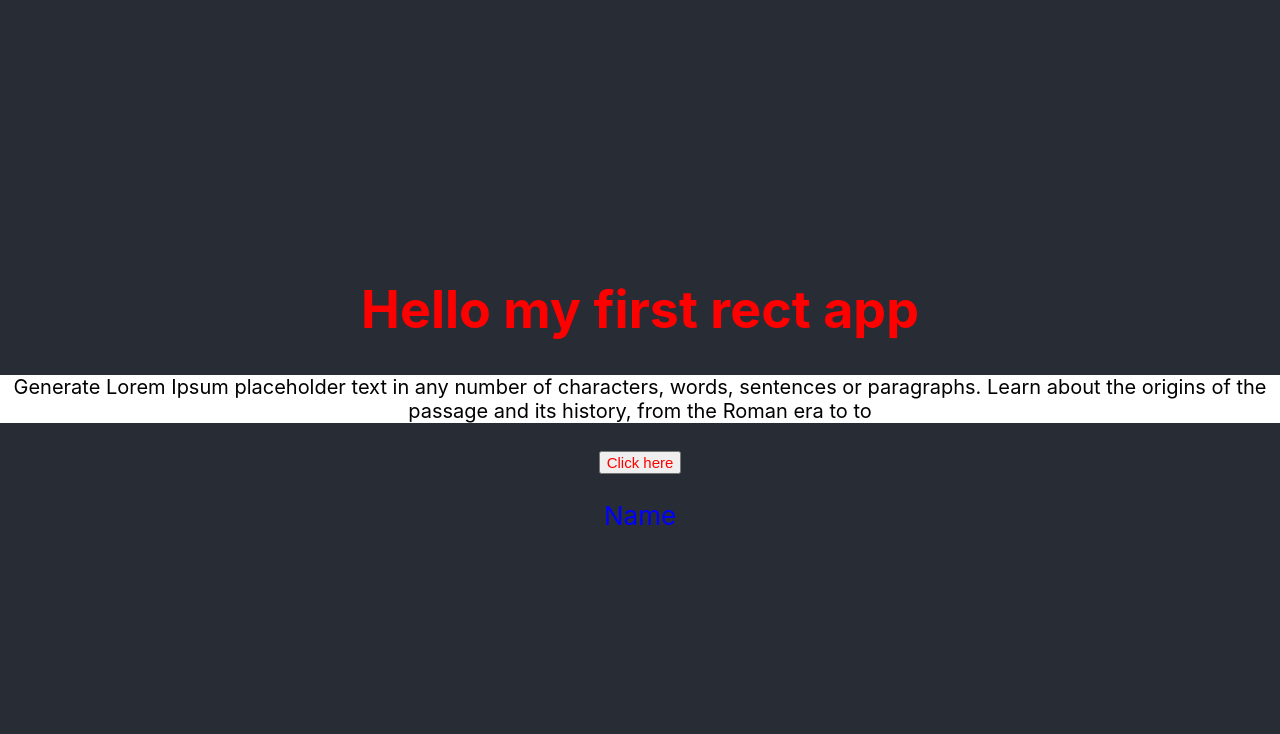
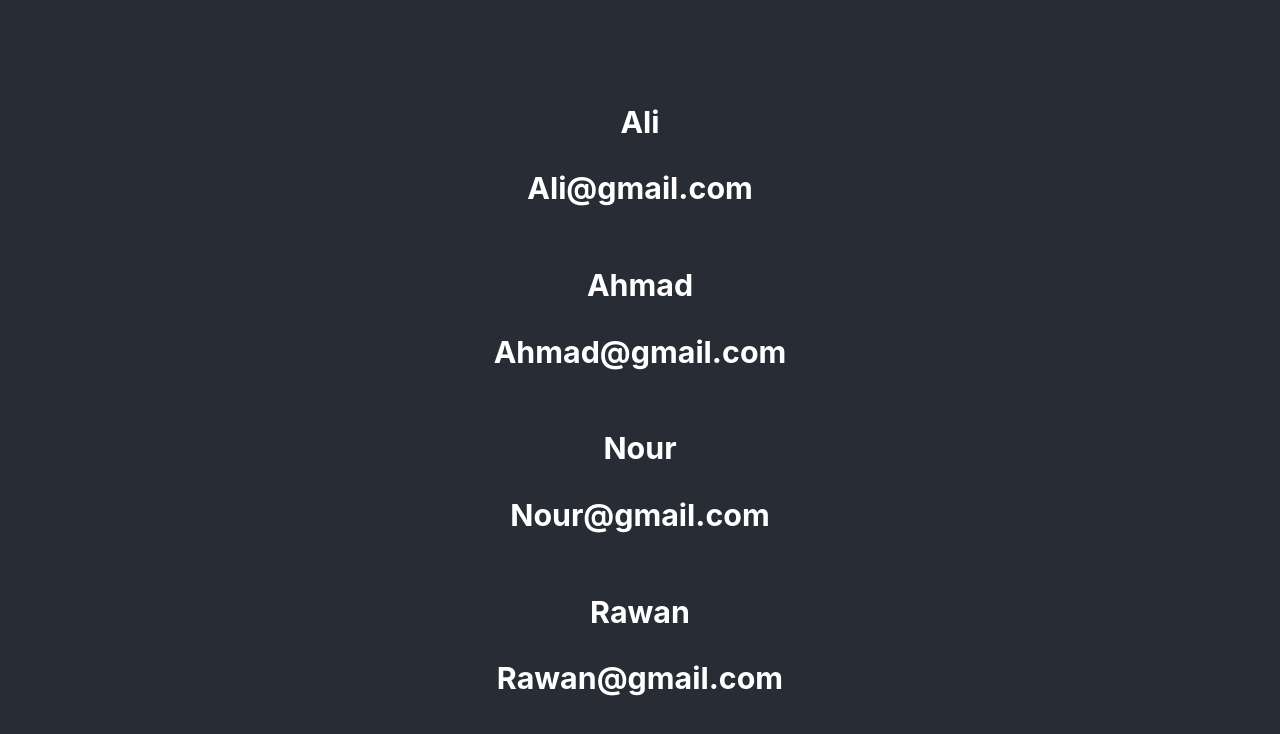
Before and after one commit to rawanIbrahim-59/react, a React (Create React App) app: page / in a window 1280 px wide. Shown: the top 734 px of the page. Built offline with nearby package versions, Linux system fonts and the light colour scheme.

Commit message:
simple ex about props

```diff
--- a/src/App.js
+++ b/src/App.js
@@ -1,10 +1,13 @@
 import './App.css';
-import MyFirstComponent from './MyFirstComponenet';
+import Artical from './Artical';
 function App() {
   return (
     <div className="App">
       <header className="App-header">
-        <MyFirstComponent />
+        <Artical name="Ali" email="Ali@gmail.com"/>
+        <Artical name="Ahmad" email="Ahmad@gmail.com"/>
+        <Artical name="Nour" email="Nour@gmail.com"/>
+        <Artical name="Rawan" email="Rawan@gmail.com"/>
       </header>
     </div>
   );
--- /dev/null
+++ b/src/Artical.js
@@ -0,0 +1,8 @@
+export default function Artical({name, email}) {
+    return (
+        <div>
+            <h3>{name}</h3>
+            <h3>{email}</h3>
+        </div>
+    );
+}
```
